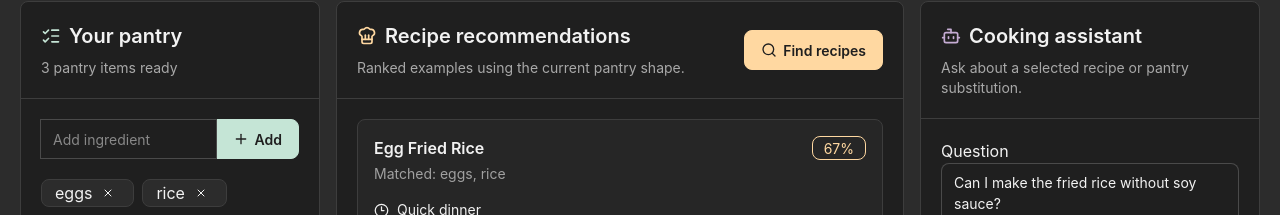
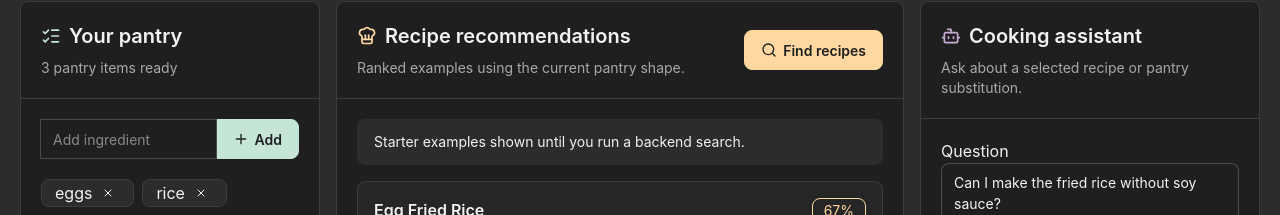
Before and after one commit to prmdhaliwal/pantrypal, a React (Vite) app in the folder frontend/: page / in a window 1280 px wide. Shown: the part 240-455 px from the top of the page. Built offline with nearby package versions, Linux system fonts and the light colour scheme; no server answers.

Commit message:
feat: clarify recommendation search states

```diff
--- a/frontend/src/App.tsx
+++ b/frontend/src/App.tsx
@@ -101,6 +101,10 @@ function App() {
   const selectedRecipe = recommendations.find(
     (recipe) => recipe.id === selectedRecipeId,
   )
+  const recommendationStatusText =
+    recommendationStatus === 'loading'
+      ? `Searching with ${ingredients.length} pantry items.`
+      : 'Starter examples shown until you run a backend search.'
 
   useEffect(() => {
     if (typeof window === 'undefined' || !window.matchMedia) {
@@ -361,6 +365,16 @@ function App() {
             </div>
 
             <div className="flex flex-col gap-4 p-5">
+              {recommendationStatus !== 'loaded' && (
+                <div
+                  className={`alert text-sm ${
+                    recommendationStatus === 'loading' ? 'alert-warning' : ''
+                  }`}
+                >
+                  {recommendationStatusText}
+                </div>
+              )}
+
               {recommendationStatus === 'error' && (
                 <div className="alert alert-error" role="alert">
                   Could not load recipes. Check the backend and try again.
```
Also changed, not shown: 1 other file (tests, documents, lock files or other folders).
